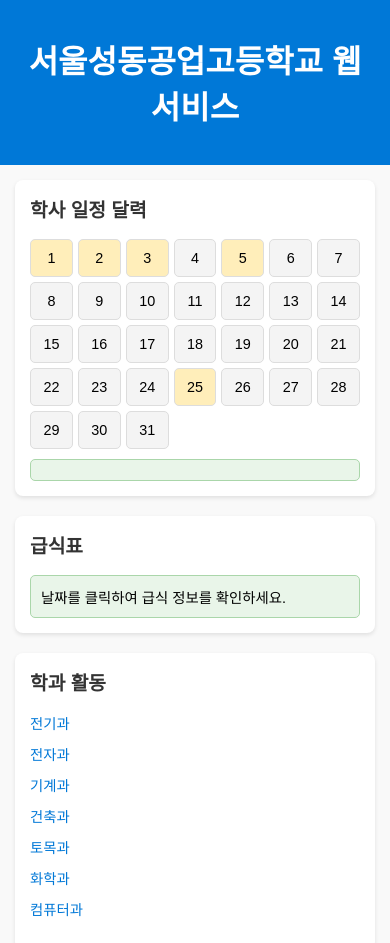
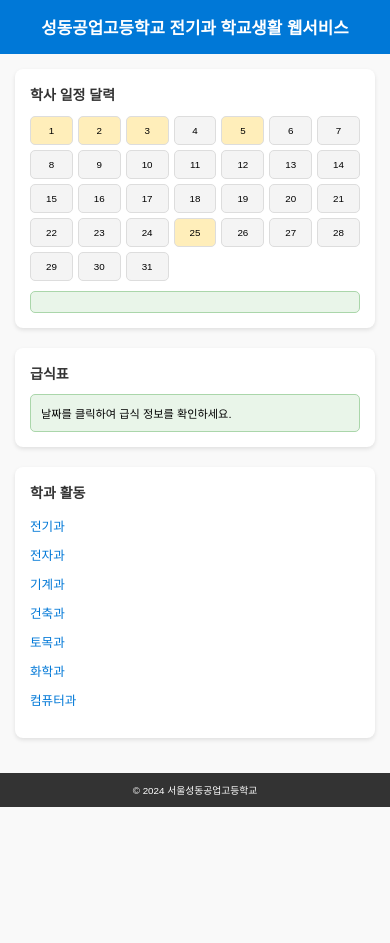
Before and after one commit to sdong123/p1, a plain HTML site: page index.html in a window 390 px wide. Shown: the top 943 px of the page. After the commit the page ends 844 px from the top, so only its background shows below. Drawn offline with Linux system fonts and the light colour scheme.

Commit message:
Add files via upload

```diff
--- a/index.html
+++ b/index.html
@@ -3,13 +3,14 @@
 <head>
   <meta charset="UTF-8">
   <meta name="viewport" content="width=device-width, initial-scale=1.0">
-  <title>성동공고 전기과 학교생활 웹서비스</title>
+  <title>서울성동공업고등학교 웹서비스</title>
   <style>
     body {
       font-family: Arial, sans-serif;
       margin: 0;
       padding: 0;
       background-color: #f9f9f9;
+      font-size: 16px; /* 기본 글씨 크기 */
     }
 
     header {
@@ -17,6 +18,11 @@
       color: white;
       padding: 15px;
       text-align: center;
+    }
+
+    header h1 {
+      font-size: 1.5em; /* 제목 크기 */
+      margin: 0;
     }
 
     main {
@@ -50,7 +56,7 @@
       cursor: pointer;
       background-color: #f4f4f4;
       border-radius: 5px;
-      font-size: 0.9em;
+      font-size: 0.8em; /* 날짜 글씨 크기 */
     }
 
     .calendar div:hover {
@@ -97,11 +103,39 @@
       color: white;
       font-size: 0.8em;
     }
+
+    /* 미디어 쿼리 추가 */
+    @media (max-width: 768px) {
+      body {
+        font-size: 14px; /* 모바일 기본 글씨 크기 */
+      }
+
+      header h1 {
+        font-size: 1.2em; /* 모바일 제목 크기 */
+      }
+
+      h2 {
+        font-size: 1em; /* 섹션 제목 크기 */
+      }
+
+      .calendar div {
+        font-size: 0.7em; /* 날짜 글씨 크기 */
+        padding: 8px; /* 모바일에서 칸 크기 축소 */
+      }
+
+      .event-info, .meal-info {
+        font-size: 0.8em; /* 모바일 세부 정보 크기 */
+      }
+
+      footer {
+        font-size: 0.7em; /* 모바일 푸터 글씨 크기 */
+      }
+    }
   </style>
 </head>
 <body>
   <header>
-    <h1>서울성동공업고등학교 웹서비스</h1>
+    <h1>성동공업고등학교 전기과 학교생활 웹서비스</h1>
   </header>
   <main>
     <section id="calendar-section">
```
